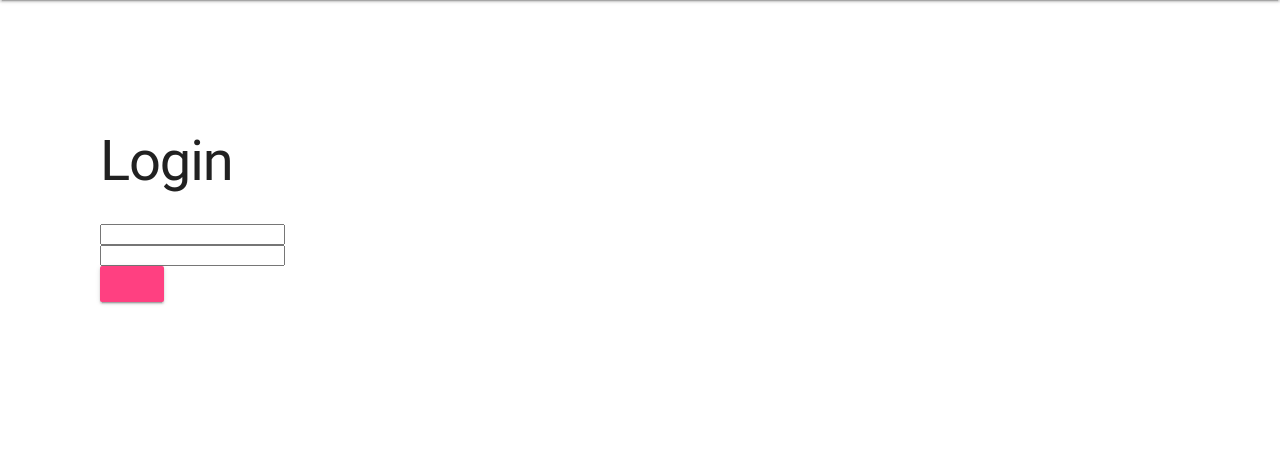
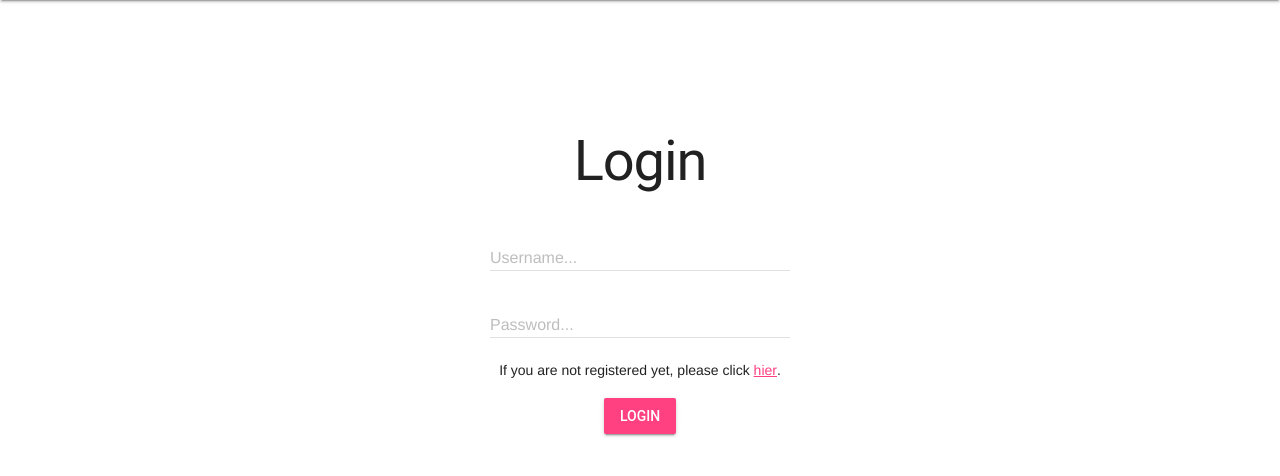
Before and after one commit to MarcelDechant/Django-ChatApp, a Django app: page /login/ in a window 1280 px wide. Shown: the part 64-540 px from the top of the page. Run offline with Django 5.2, Linux system fonts and the light colour scheme.

Commit message:
Registration added

```diff
--- a/Django_chat_app/chat/templates/auth/login.html
+++ b/Django_chat_app/chat/templates/auth/login.html
@@ -1,6 +1,6 @@
 {% extends "base.html" %}
 {% block content%}
-
+<div class="login_page">
     <h1>Login</h1>
 
 
@@ -11,12 +11,27 @@
     {% endif %}
 
 
-<form method="POST" action="/login/">
+    <form class="login_form" method="POST" action="/login/">
         {% csrf_token %}
         <input type="hidden" name="redirect" value="{{redirect}}">
-    <div><input name="username" type="text"></div>
-    <div><input name="password" type="password"></div>
-    <div><button class="mdl-button mdl-js-button mdl-button--raised mdl-js-ripple-effect mdl-button--accent"></div>
+
+        <div class="mdl-textfield mdl-js-textfield mdl-textfield--floating-label">
+            <input class="mdl-textfield__input" name="username" type="text">
+            <label class="mdl-textfield__label" for="sample3">Username...</label>
+        </div>
+
+        <div class="mdl-textfield mdl-js-textfield mdl-textfield--floating-label">
+            <input class="mdl-textfield__input" name="password" type="password">
+            <label class="mdl-textfield__label" for="sample3">Password...</label>
+        </div>
+        <div><p>If you are not registered yet, please click <a href="/registration/">hier</a>.
+
+        </p></div>
+        <div>
+            <button class="mdl-button mdl-js-button mdl-button--raised mdl-js-ripple-effect mdl-button--accent">Login</button>
+        </div>
+</div>
 
 </form>
+</div>
 {% endblock %}
--- a/Django_chat_app/chat/views.py
+++ b/Django_chat_app/chat/views.py
@@ -1,9 +1,10 @@
-from django.shortcuts import render
+from django.shortcuts import render, redirect
 from .models import Chat, Message
 from django.http import HttpResponseRedirect
 from django.contrib.auth import authenticate, login
 from django.contrib.auth.decorators import login_required
-
+from django.contrib.auth.models import User
+from django.contrib import messages
 # Create your views here.
 
 
@@ -23,7 +24,7 @@ def index(request):
 
 
 def login_view(request):
-    redirect = request.GET.get("next")
+    redirect_url = request.GET.get("next")
     if request.method == "POST":
         user = authenticate(
             username=request.POST.get("username"), password=request.POST.get("password")
@@ -31,7 +32,28 @@ def login_view(request):
 
         if user:
             login(request, user)
-            return HttpResponseRedirect(request.POST.get("redirect"))
+            return redirect(redirect_url or 'index')  # Weiterleitung zum nächsten Ziel oder zur Chat-Seite
         else:
-            return render(request, "auth/login.html", {"wrongPassword": True, 'redirect':redirect})
-    return render(request, "auth/login.html", {'redirect':redirect})
+            return render(request, "auth/login.html", {"wrongPassword": True, 'redirect': redirect_url})
+
+    return render(request, "auth/login.html", {'redirect': redirect_url})
+
+def registration_view(request):
+    if request.method == "POST":
+        username = request.POST.get("username")
+        email = request.POST.get("email")
+        password = request.POST.get("password")
+
+        # Überprüfen, ob die E-Mail-Adresse bereits verwendet wird
+        if User.objects.filter(email=email).exists():
+            messages.error(request, "Diese E-Mail-Adresse wird bereits verwendet.")
+            return render(request, "auth/registration.html")
+
+        # Neuen Benutzer erstellen
+        user = User.objects.create_user(username=username, email=email, password=password)
+        user.save()
+
+        messages.success(request, "Registrierung erfolgreich! Sie können sich jetzt anmelden.")
+        return redirect('login_view')  # Weiterleitung zur Login-Seite nach erfolgreicher Registrierung
+
+    return render(request, "auth/registration.html")
--- a/Django_chat_app/django_chat_app/urls.py
+++ b/Django_chat_app/django_chat_app/urls.py
@@ -16,12 +16,11 @@ Including another URLconf
 """
 from django.contrib import admin
 from django.urls import path
-from chat.views import index, login_view
-
+from chat.views import index, login_view, registration_view
 
 urlpatterns = [
     path('admin/', admin.site.urls),
-    path('chat/', index),
-    path('login/', login_view),
-
+    path('chat/', index, name='index'),
+    path('login/', login_view, name='login_view'),
+    path('registration/', registration_view, name='registration_view'),
 ]
--- a/Django_chat_app/static/css/style.css
+++ b/Django_chat_app/static/css/style.css
@@ -1,7 +1,35 @@
 .page-content {
     padding: 100px 100px;
+
+}
+.login_page{
+    display: flex;
+    flex-direction: column;
+    align-items: center;
+}
+.login_form{
+    display: flex;
+    flex-direction: column;
+    align-items: center;
 }
 
 .color-gray {
     color: rgba(0, 0, 0, 0.4)
 }
+
+.registration_page {
+    display: flex;
+    flex-direction: column;
+    align-items: center;
+}
+
+.registration_form {
+    display: flex;
+    flex-direction: column;
+    align-items: center;
+}
+
+.messages {
+    color: red;
+    margin-bottom: 20px;
+}
```
Also changed, not shown: Django_chat_app/chat/templates/auth/registration.html (added, +41 -0 lines). Lines whose indentation alone changed are shown as unchanged.
